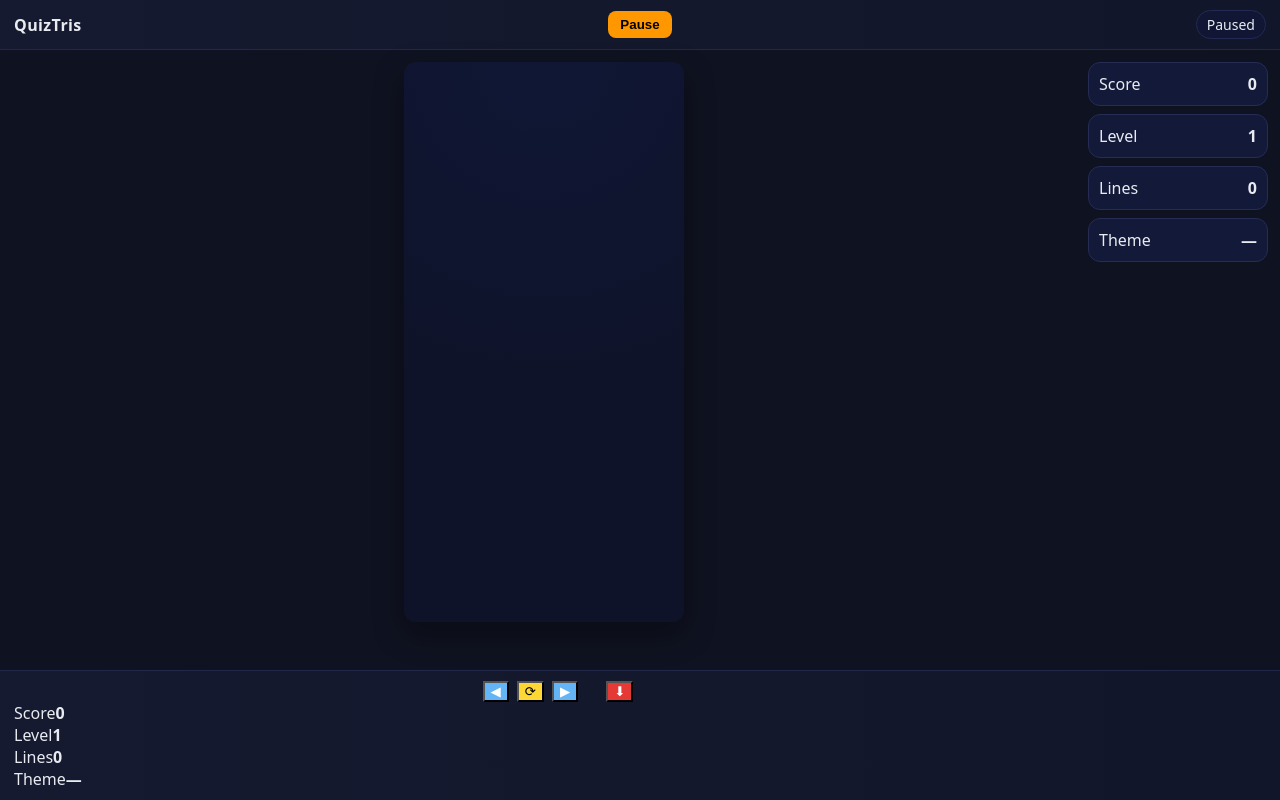
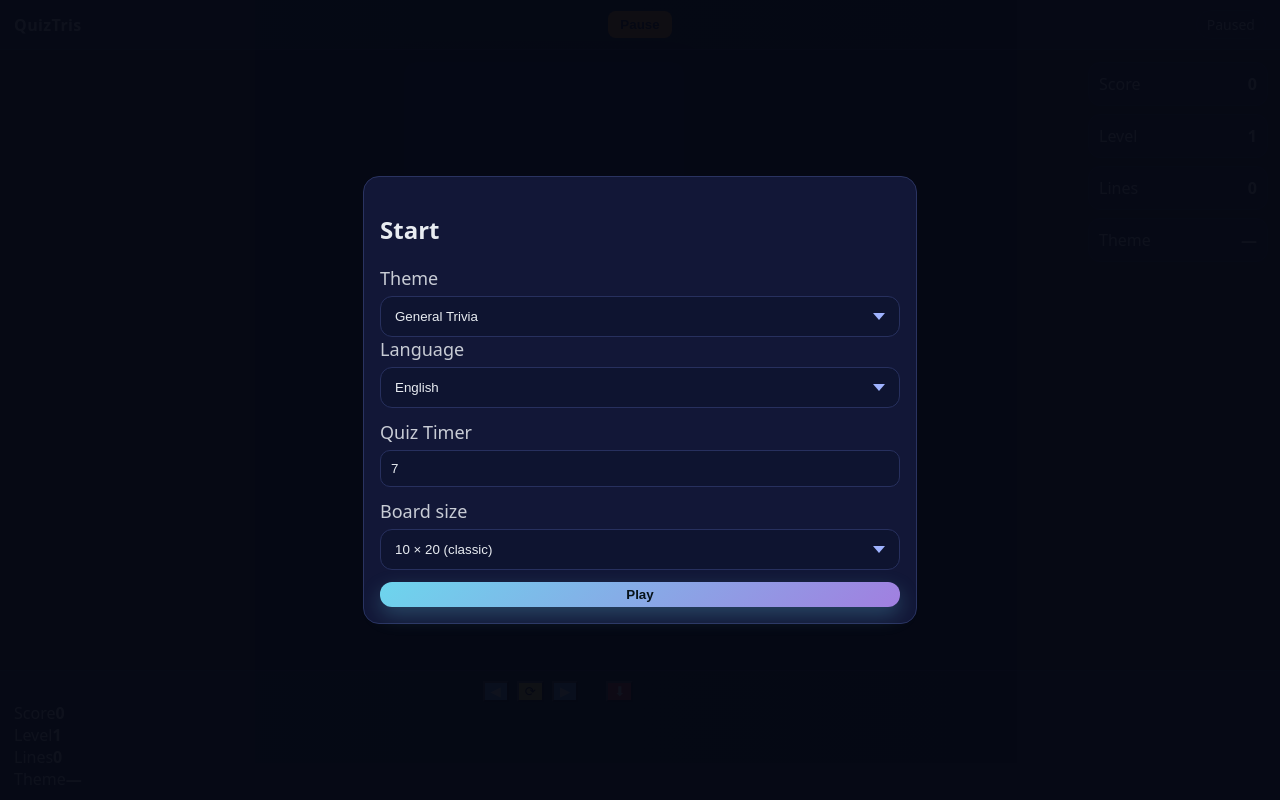
Before and after one commit to Emi-Kikuno/QuizTris, a plain HTML site: page index.html in a window 1280 px wide. Both pictures are taken after a click on the button "Enter". Drawn offline with Linux system fonts and the light colour scheme.

Commit message:
Update index.html

```diff
--- a/index.html
+++ b/index.html
@@ -87,7 +87,7 @@
   .sol button{background:var(--ok);color:#072018;border:none;border-radius:10px;padding:10px 12px;font-weight:700}
 
 
-#start {  display: none !important; /* Ensure it can't override */ }
+#start {  display: none; /* Ensure it can't override */ }
 
   /* Bar highlight */
   .bar-highlight{position:absolute;left:0;right:0;height:0;pointer-events:none}
@@ -1383,5 +1383,13 @@ enhanceDropdown(sizeSel);
 
 
 </script>
+<script>
+document.getElementById('enterBtn').addEventListener('click', () => {
+  document.getElementById('openingScreen').style.display = 'none';
+  document.getElementById('start').style.display = 'grid'; // show start toast
+});
+</script>
+
+
 </body>
 </html>
```
